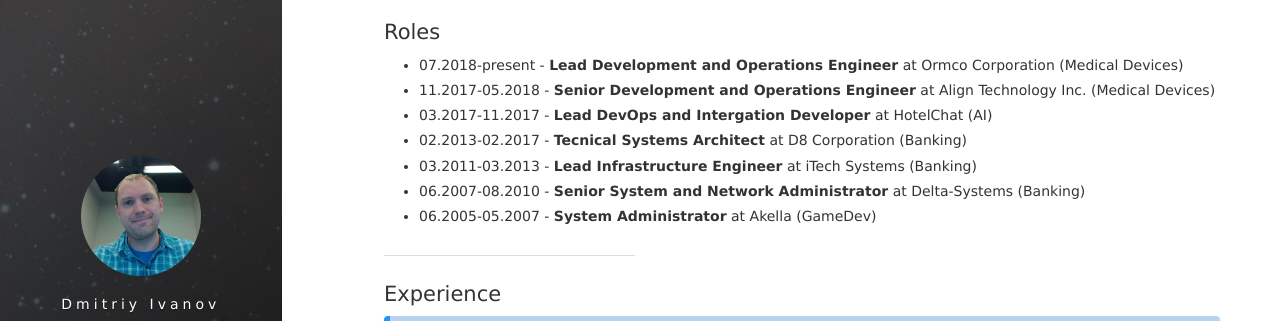
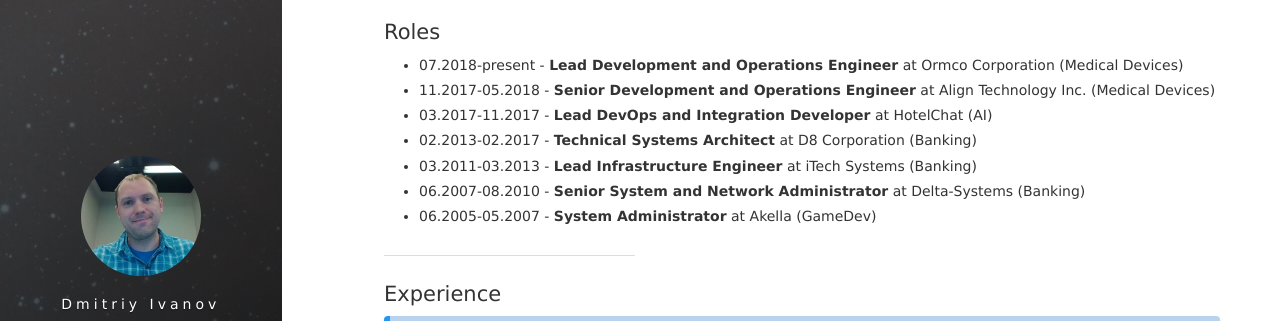
Before and after one commit to d-k-ivanov/d-k-ivanov.github.io, a Jekyll site: the page built from about.md, in a window 1280 px wide and 900 px high, scrolled down 358 px. Shown: the part 153-474 px from the top of the window. Built offline with Jekyll 4.4.1, drawn with Linux system fonts in a browser that asks for light colours; nearby versions of some CDN libraries; comment, search, counter and statistics services are not loaded.

Commit message:
Post 2019-07-01-10:43:37

```diff
--- a/about.md
+++ b/about.md
@@ -27,8 +27,8 @@
 
 * 07.2018-present - **Lead Development and Operations Engineer** at Ormco Corporation (Medical Devices)
 * 11.2017-05.2018 - **Senior Development and Operations Engineer** at Align Technology Inc. (Medical Devices)
-* 03.2017-11.2017 - **Lead DevOps and Intergation Developer** at HotelChat (AI)
-* 02.2013-02.2017 - **Tecnical Systems Architect** at D8 Corporation (Banking)
+* 03.2017-11.2017 - **Lead DevOps and Integration Developer** at HotelChat (AI)
+* 02.2013-02.2017 - **Technical Systems Architect** at D8 Corporation (Banking)
 * 03.2011-03.2013 - **Lead Infrastructure Engineer** at iTech Systems (Banking)
 * 06.2007-08.2010 - **Senior System and Network Administrator** at Delta-Systems (Banking)
 * 06.2005-05.2007 - **System Administrator** at Akella (GameDev)
```
